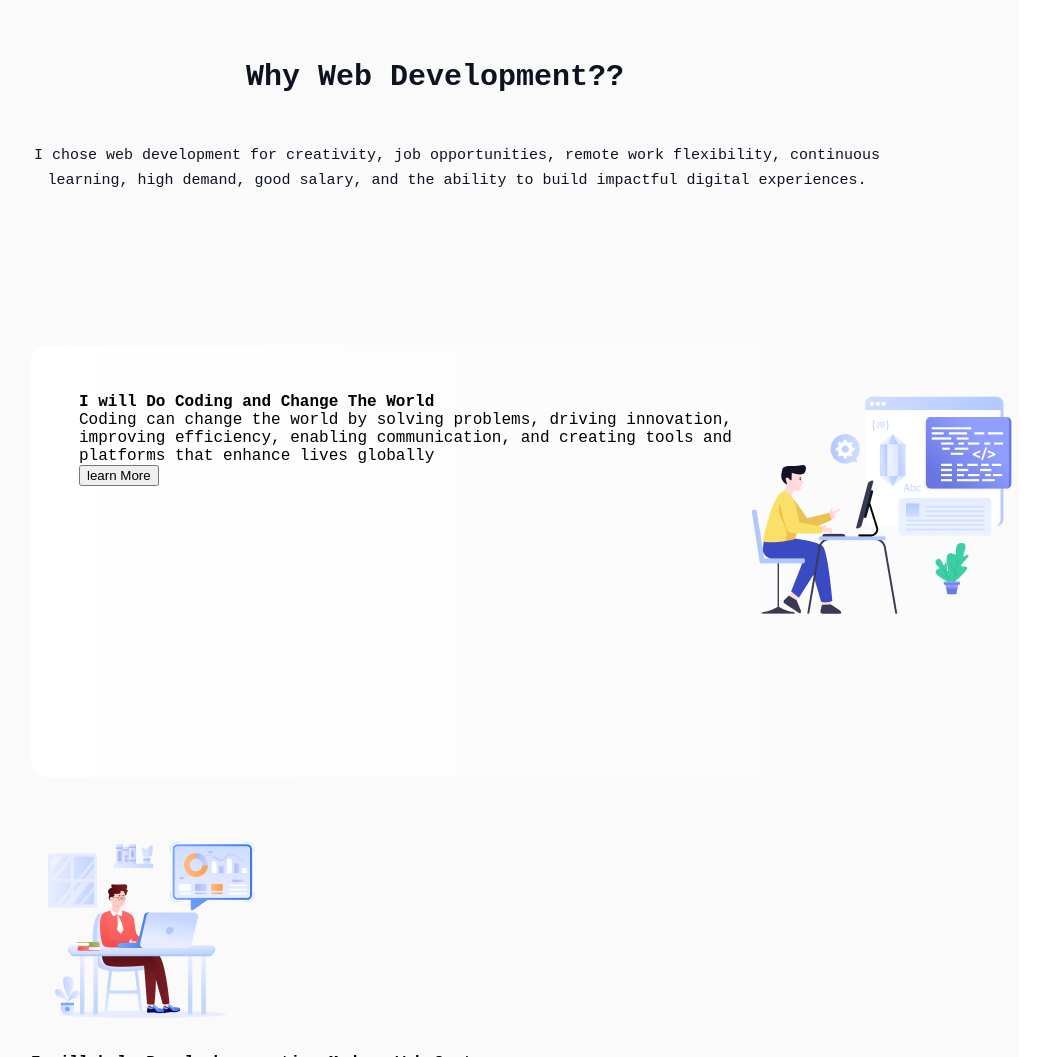
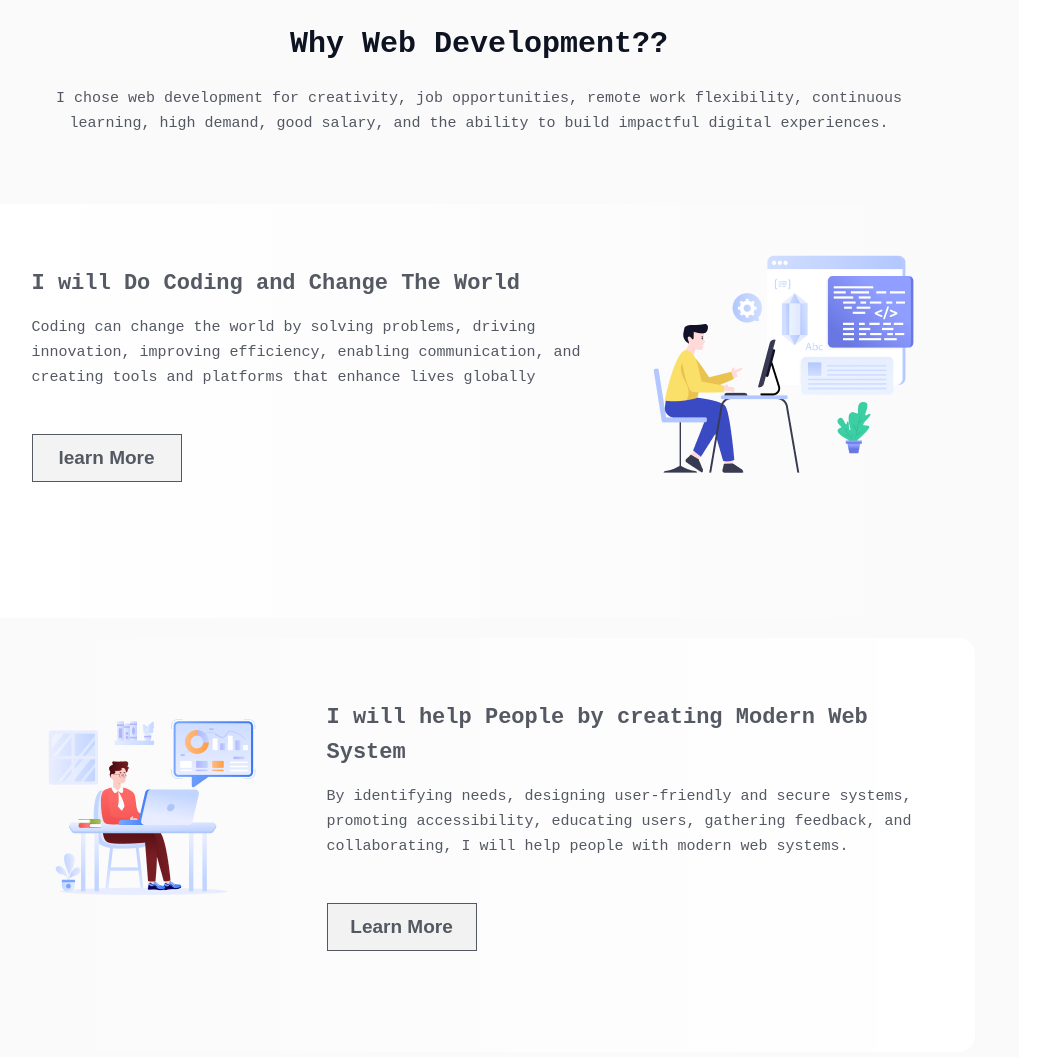
Before and after one commit to MoinulIslamNabin/My-First-Assignment, a plain HTML site: page index.html in a window 1280 px wide. Shown: the part 929-1986 px from the top of the page, without its empty margins (201-1244 px from the left). Drawn offline with Linux system fonts and the light colour scheme; a web font is replaced by a local one.

Commit message:
box box and box

```diff
--- a/index.html
+++ b/index.html
@@ -44,8 +44,7 @@
                     </p>
                 </section>
                 <section class="box">
-
-                    <section class="purpose-1">
+                    <div class="purpose">
                         <div class="change-1">
                             <h4 class="purpose-title">I will Do Coding and Change The World</h4>
                             <p class="purpose-description">
@@ -55,11 +54,11 @@
                             </p>
                             <button class="learn-more">learn More</button>
                         </div>
-                        <div class="purpose-1-img">
+                        <div class="purpose-img">
                             <img src="assets/Layer_1.png" alt="nothing">
                         </div>
-                    </section>
-                    <section class="purpuse-2">
+                    </div>
+                    <div class="purpose-2">
                         <div class="purpose-2-img">
                             <img src="assets/Group 3.png" alt="nothing">
                         </div>
@@ -72,8 +71,8 @@
                             </p>
                             <button class="learn-more">Learn More</button>
                         </div>
-                    </section>
-                    <section class="purpuse-1">
+                    </div>
+                    <div class="purpose">
                         <div class="change-1">
                             <h4 class="purpose-title">I will Do Coding and Change The World</h4>
                             <p class="purpose-description">
@@ -83,10 +82,10 @@
                             </p>
                             <button class="learn-more">Learn More</button>
                         </div>
-                        <div class="purpose-1-img">
+                        <div class="purpose-img">
                             <img src="assets/Group 4.png" alt="nothing">
                         </div>
-                    </section>
+                    </div>
                 </section>
             </section>
 
--- a/styles/styles.css
+++ b/styles/styles.css
@@ -12,6 +12,7 @@
 
 nav {
     display: flex;
+
 }
 
 .download-btn {
@@ -127,10 +128,11 @@ nav {
 /* center styles */
 
 .center {
-    display: flex;
-    flex-direction: row;
+    /* display: flex;
+    flex-direction: column;
     justify-content: flex-start;
-    align-items: center;
+    align-items: flex-start;
+    padding: 0px; */
 
     position: absolute;
     width: 1080px;
@@ -149,25 +151,17 @@ nav {
 
 .box {
 
-    position: static;
-    width: 946px;
-    height: 1072px;
 
-    display: flex;
-    flex-direction: column;
-    justify-content: flex-start;
-    align-items: flex-start;
-    padding: 0px;
-
-
-
-
-    margin: 167px 0px;
+    margin: 48px 0px;
 }
 
 /* card styles */
 
 .card {
+    display: flex;
+    flex-direction: column;
+    justify-content: flex-start;
+    align-items: center;
 
     width: 896px;
     height: 1016px;
@@ -176,15 +170,13 @@ nav {
 }
 
 .card-information {
+
     display: flex;
     flex-direction: column;
     justify-content: flex-start;
     align-items: center;
     padding: 0px;
-    max-width: 80px 147px 48px 147px;
-    position: static;
-    width: 808px;
-    height: 110px;
+
 
 }
 
@@ -195,11 +187,6 @@ nav {
     line-height: 35px;
     letter-spacing: 0%;
     text-align: center;
-
-
-    position: static;
-    width: 852px;
-    height: 39px;
     margin: 24px 0px;
 }
 
@@ -209,51 +196,98 @@ nav {
     font-weight: 400;
     line-height: 25px;
     letter-spacing: 0%;
+    opacity: 0.7;
     text-align: center;
-
-    /* Lorem Ipsum is simply dummy text of the printing and typesetting industry. Lorem Ipsum has been the industry's standard dummy text. */
-    position: static;
-    width: 852px;
-    height: 52px;
-    /* Auto layout */
-    display: flex;
-    flex-direction: column;
-    justify-content: flex-start;
-    align-items: center;
-    padding: 0px;
-
-
-    /* Inside Auto Layout */
-    flex: none;
-    order: 1;
-    align-self: stretch;
-    flex-grow: 0;
-    margin: 24px 0px;
 }
 
 /* purpose styles  */
 
-.purpose-1 {
-    /* Frame 8 */
-    position: static;
-    width: 946px;
-    height: 336px;
-    /* Auto layout */
+.purpose {
     display: flex;
     flex-direction: row;
     justify-content: flex-start;
     align-items: flex-start;
+    width: 895px;
+    height: 318px;
     padding: 48px;
+    margin: 20px 0px;
+    border-radius: 16px;
+    background: linear-gradient(90.00deg, rgb(255, 255, 255), rgba(255, 255, 255, 0) 100%);
+}
 
+.purpose-2 {
+    display: flex;
+    flex-direction: row;
+    justify-content: flex-start;
+    align-items: flex-start;
+    width: 895px;
+    height: 318px;
+    padding: 48px;
+    margin: 20px 0px;
+    border-radius: 16px;
+    background: linear-gradient(270.00deg, rgb(255, 255, 255), rgba(255, 255, 255, 0) 100%);
+}
 
-    /* Inside Auto Layout */
-    flex: none;
-    order: 0;
-    align-self: stretch;
-    flex-grow: 0;
-    margin: 32px 0px;
+.purpose-img {
+    margin-left: 55px;
+}
+
+.purpose-2-img {
+    margin-right: 55px;
+}
+
+.purpose-title {
+    color: rgba(13, 19, 33, 0.7);
+    font-size: 22px;
+    font-weight: 700;
+    line-height: 35px;
+    letter-spacing: 0%;
+    text-align: left;
+    margin: 14px 0px;
+
+}
+
+.purpose-description {
+    opacity: 0.7;
+    color: rgb(13, 19, 33);
+    font-size: 15px;
+    font-weight: 400;
+    line-height: 25px;
+    letter-spacing: 0%;
+    text-align: left;
+    margin: 14px 0px;
+}
+
+.learn-more {
+    box-sizing: border-box;
+    border: 1px solid rgb(13, 19, 33);
+    opacity: 0.7;
+
+    width: 150px;
+    height: 48px;
+
+    padding: 11px 18px 11px 18px;
+
+    margin: 30px 0px;
+
+    color: rgb(13, 19, 33);
+    font-size: 19px;
+    font-weight: 600;
+    line-height: 22px;
+    letter-spacing: 0%;
+    text-align: center;
+
+}
+
+.purpose-2 {
+    /* display: flex;
+    flex-direction: row;
+    justify-content: flex-start;
+    align-items: flex-start;
+    padding: 48px; */
+
+    margin: 20px 0px;
 
     border-radius: 16px;
-
-    background: linear-gradient(90.00deg, rgb(255, 255, 255), rgba(255, 255, 255, 0) 100%);
+    background: linear-gradient(270.00deg, rgb(255, 255, 255), rgba(255, 255, 255, 0) 100%);
 }
```
